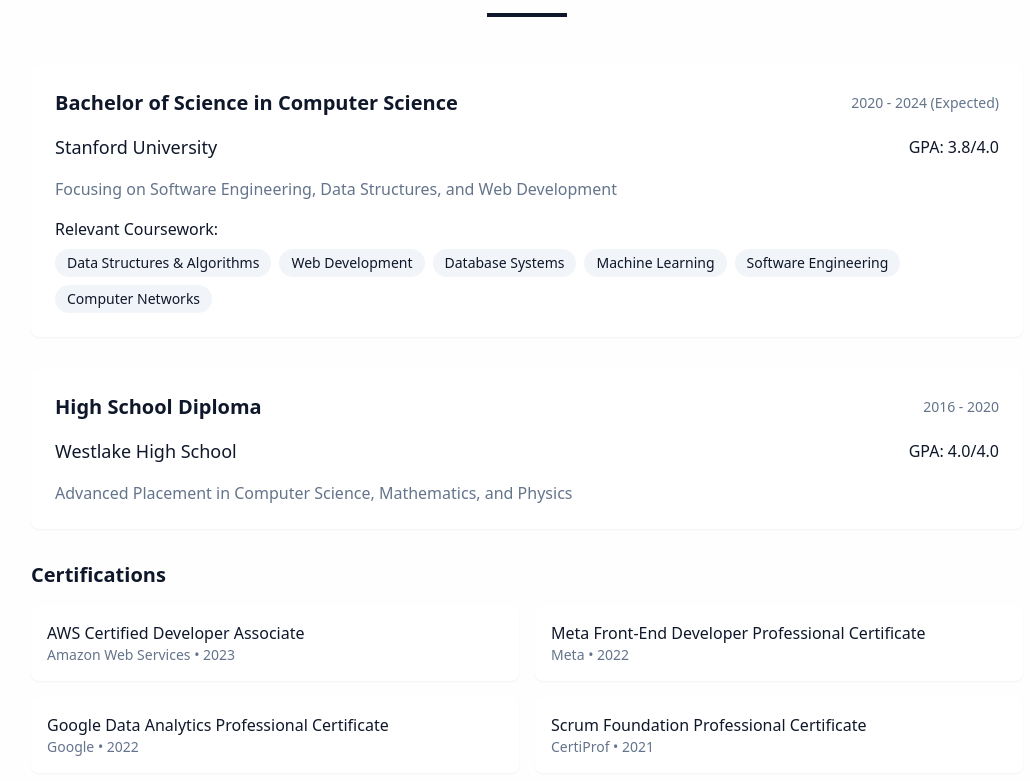
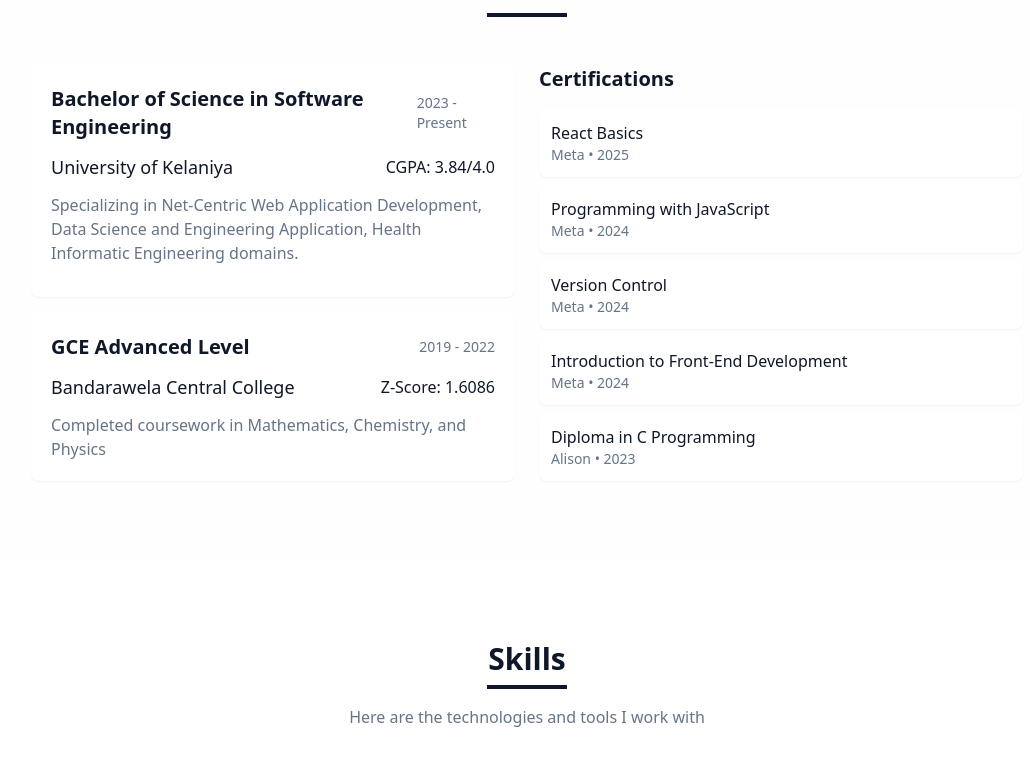
Before and after one commit to ima-69/Imansha-s-Portfolio, a React app: page / in a window 1280 px wide. Shown: the part 1811-2592 px from the top of the page, without its empty margins (113-1143 px from the left). Built offline with nearby package versions, Linux system fonts and the light colour scheme; the HTML template or start-up script is replaced by a standard one.

Commit message:
completed education section

```diff
--- a/src/components/Education.tsx
+++ b/src/components/Education.tsx
@@ -1,102 +1,122 @@
-import React from 'react';
+import React from "react";
+
 export function Education() {
-  return <section id="education" className="py-20 bg-secondary/10">
+  return (
+    <section id="education" className="py-20 bg-secondary/10">
       <div className="container max-w-5xl mx-auto px-4">
         <div className="text-center mb-12">
           <h2 className="text-3xl font-bold mb-2">Education</h2>
           <div className="w-20 h-1 bg-primary mx-auto"></div>
         </div>
-        <div className="space-y-8">
-          <div className="bg-background p-6 rounded-lg shadow-sm">
-            <div className="flex flex-col md:flex-row md:items-center justify-between mb-4">
+
+        <div className="md:grid md:grid-cols-2 md:gap-6">
+          {/* Left column: School and university details */}
+          <div className="space-y-4">
+            <div className="bg-background p-5 rounded-lg shadow-sm">
+              <div className="flex flex-col md:flex-row md:items-center justify-between mb-3">
                 <h3 className="text-xl font-semibold">
-                Bachelor of Science in Computer Science
+                  Bachelor of Science in Software Engineering
                 </h3>
                 <div className="text-sm text-muted-foreground mt-2 md:mt-0">
-                2020 - 2024 (Expected)
+                  2023 - Present
                 </div>
               </div>
-            <div className="flex flex-col md:flex-row md:items-center justify-between mb-4">
-              <div className="text-lg">Stanford University</div>
-              <div className="text-primary font-medium">GPA: 3.8/4.0</div>
+              <div className="flex flex-col md:flex-row md:items-center justify-between mb-3">
+                <div className="text-lg">University of Kelaniya</div>
+                <div className="text-primary font-medium">CGPA: 3.84/4.0</div>
               </div>
-            <p className="text-muted-foreground mb-4">
-              Focusing on Software Engineering, Data Structures, and Web
-              Development
+              <p className="text-muted-foreground mb-3">
+                Specializing in Net-Centric Web Application Development, Data
+                Science and Engineering Application, Health Informatic Engineering domains.
               </p>
-            <div>
-              <h4 className="font-medium mb-2">Relevant Coursework:</h4>
-              <div className="flex flex-wrap gap-2">
-                <span className="px-3 py-1 bg-secondary text-secondary-foreground rounded-full text-sm">
-                  Data Structures & Algorithms
-                </span>
-                <span className="px-3 py-1 bg-secondary text-secondary-foreground rounded-full text-sm">
-                  Web Development
-                </span>
-                <span className="px-3 py-1 bg-secondary text-secondary-foreground rounded-full text-sm">
-                  Database Systems
-                </span>
-                <span className="px-3 py-1 bg-secondary text-secondary-foreground rounded-full text-sm">
-                  Machine Learning
-                </span>
-                <span className="px-3 py-1 bg-secondary text-secondary-foreground rounded-full text-sm">
-                  Software Engineering
-                </span>
-                <span className="px-3 py-1 bg-secondary text-secondary-foreground rounded-full text-sm">
-                  Computer Networks
-                </span>
+            </div>
+
+            <div className="bg-background p-5 rounded-lg shadow-sm">
+              <div className="flex flex-col md:flex-row md:items-center justify-between mb-3">
+                <h3 className="text-xl font-semibold">GCE Advanced Level</h3>
+                <div className="text-sm text-muted-foreground mt-2 md:mt-0">
+                  2019 - 2022
                 </div>
               </div>
+              <div className="flex flex-col md:flex-row md:items-center justify-between mb-3">
+                <div className="text-lg">Bandarawela Central College</div>
+                <div className="text-primary font-medium">Z-Score: 1.6086</div>
               </div>
-          <div className="bg-background p-6 rounded-lg shadow-sm">
-            <div className="flex flex-col md:flex-row md:items-center justify-between mb-4">
-              <h3 className="text-xl font-semibold">High School Diploma</h3>
-              <div className="text-sm text-muted-foreground mt-2 md:mt-0">
-                2016 - 2020
+              <p className="text-muted-foreground">
+                Completed coursework in Mathematics, Chemistry, and Physics
+              </p>
             </div>
           </div>
-            <div className="flex flex-col md:flex-row md:items-center justify-between mb-4">
-              <div className="text-lg">Westlake High School</div>
-              <div className="text-primary font-medium">GPA: 4.0/4.0</div>
-            </div>
-            <p className="text-muted-foreground">
-              Advanced Placement in Computer Science, Mathematics, and Physics
+
+          {/* Right column: Certifications */}
+          <div className="mt-10 md:mt-0">
+            <h3 className="text-xl font-semibold mb-4">Certifications</h3>
+            <div className="grid md:grid-cols-1 gap-2">
+              <div className="bg-background p-3 rounded-lg shadow-sm">
+                <a
+                  href="https://coursera.org/share/c85eb3a3e9a9c4edddd4ba9945bdeae0"
+                  target="_blank"
+                  rel="noopener noreferrer"
+                  className="font-medium text-primary hover:underline"
+                >
+                  React Basics
+                </a>
+                <p className="text-sm text-muted-foreground">
+                  Meta • 2025
                 </p>
               </div>
-          <div className="mt-8">
-            <h3 className="text-xl font-semibold mb-4">Certifications</h3>
-            <div className="grid md:grid-cols-2 gap-4">
-              <div className="bg-background p-4 rounded-lg shadow-sm">
-                <h4 className="font-medium">
-                  AWS Certified Developer Associate
-                </h4>
+              <div className="bg-background p-3 rounded-lg shadow-sm">
+                <a
+                  href="https://coursera.org/share/f22f5f84669833e01d1cdcb2836d51f5"
+                  target="_blank"
+                  rel="noopener noreferrer"
+                  className="font-medium text-primary hover:underline"
+                >
+                  Programming with JavaScript
+                </a>
+                <p className="text-sm text-muted-foreground">Meta • 2024</p>
+              </div>
+              <div className="bg-background p-3 rounded-lg shadow-sm">
+                <a
+                  href="https://coursera.org/share/fe97f8f02aef851988e0bb9f30172cfb"
+                  target="_blank"
+                  rel="noopener noreferrer"
+                  className="font-medium text-primary hover:underline"
+                >
+                  Version Control
+                </a>
+                <p className="text-sm text-muted-foreground">Meta • 2024</p>
+              </div>
+              <div className="bg-background p-3 rounded-lg shadow-sm">
+                <a
+                  href="https://coursera.org/share/5db7e0b7a6ad596101ac285c4a31cc6e"
+                  target="_blank"
+                  rel="noopener noreferrer"
+                  className="font-medium text-primary hover:underline"
+                >
+                  Introduction to Front-End Development
+                </a>
                 <p className="text-sm text-muted-foreground">
-                  Amazon Web Services • 2023
+                  Meta • 2024
                 </p>
               </div>
-              <div className="bg-background p-4 rounded-lg shadow-sm">
-                <h4 className="font-medium">
-                  Meta Front-End Developer Professional Certificate
-                </h4>
-                <p className="text-sm text-muted-foreground">Meta • 2022</p>
-              </div>
-              <div className="bg-background p-4 rounded-lg shadow-sm">
-                <h4 className="font-medium">
-                  Google Data Analytics Professional Certificate
-                </h4>
-                <p className="text-sm text-muted-foreground">Google • 2022</p>
-              </div>
-              <div className="bg-background p-4 rounded-lg shadow-sm">
-                <h4 className="font-medium">
-                  Scrum Foundation Professional Certificate
-                </h4>
+              <div className="bg-background p-3 rounded-lg shadow-sm">
+                <a
+                  href="https://alison.com/certification/check/2y10A0tLqGhwtPFhgtYHYhOF3eUnYu0S59Pj4GsqzGAMzeZK0QTjYkhK"
+                  target="_blank"
+                  rel="noopener noreferrer"
+                  className="font-medium text-primary hover:underline"
+                >
+                  Diploma in C Programming
+                </a>
                 <p className="text-sm text-muted-foreground">
-                  CertiProf • 2021
+                  Alison • 2023
                 </p>
               </div>
             </div>
           </div>
         </div>
       </div>
-    </section>;
+    </section>
+  );
 }
```
Lines whose indentation alone changed are shown as unchanged.
